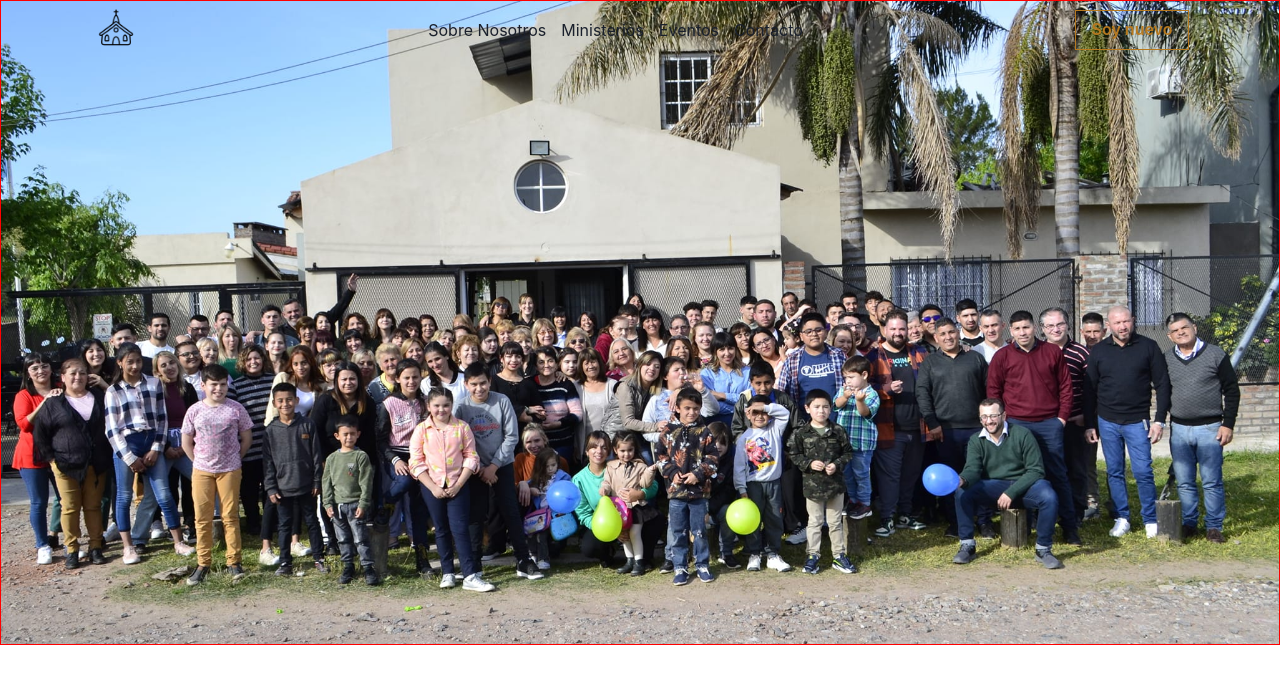
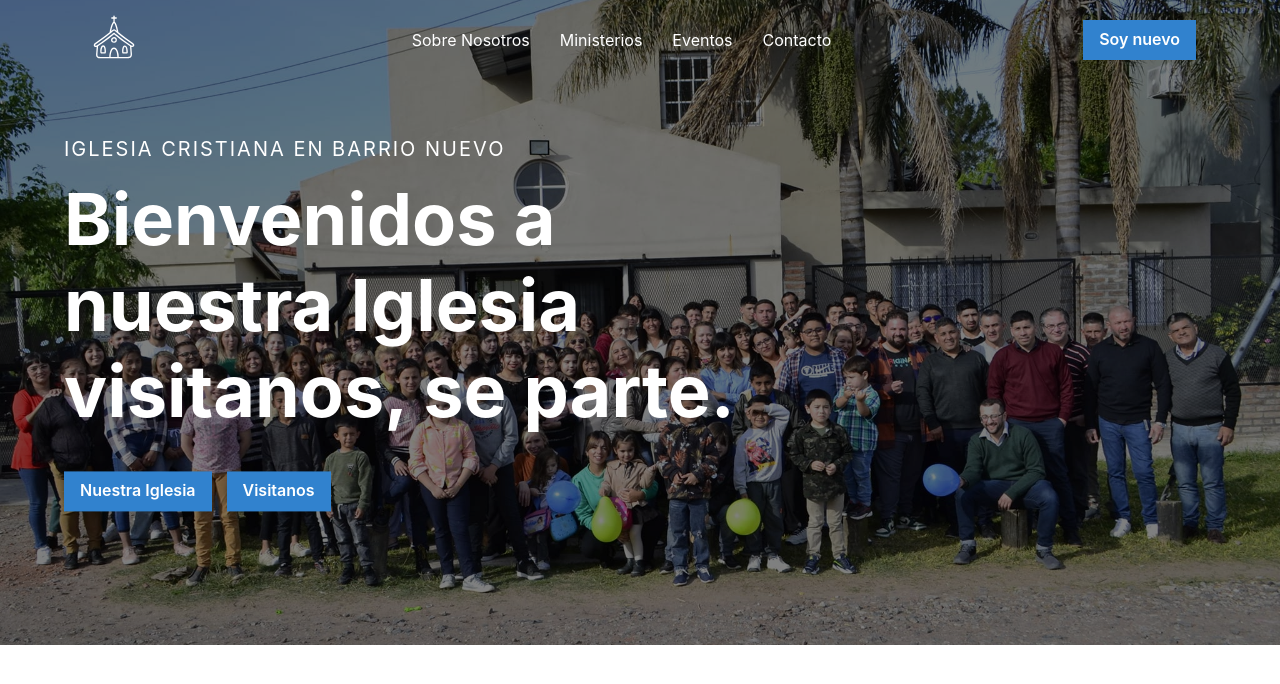
Before and after one commit to Agus9217/church-project, a Next.js app: page / in a window 1280 px wide. Shown: the top 684 px of the page. Built offline with nearby package versions, Linux system fonts and the light colour scheme.

Commit message:
terminando hero

```diff
--- a/src/app/components/hero/Hero.tsx
+++ b/src/app/components/hero/Hero.tsx
@@ -1,13 +1,12 @@
-import { Box, Img } from '@chakra-ui/react'
+import { Box, Button, Flex, Heading, Img, Text } from '@chakra-ui/react'
 
 export const Hero = () => {
   return (
     <Box
-      borderColor={'red'}
-      borderWidth={'thin'}
+      position={'relative'}
       maxW={'100%'}
       w={'100%'}
-      h={{ base: '500px', md: '600px', lg: '645px', '2xl': '900px' }}
+      h={{ base: '500px', md: '600px', lg: '645px', '2xl': '1200px' }}
     >
       <Img
         w={'100%'}
@@ -15,8 +14,60 @@ export const Hero = () => {
         src={'/hero-image.jpg'}
         alt='Imagen de la iglesia'
         objectFit={'cover'}
+        filter={'brightness(50%)'}
       />
+      <Box
+        maxW={'90%'}
+        w={'100%'}
+        position={'absolute'}
+        top={'50%'}
+        transform={'translate(-50%, -50%)'}
+        left={'50%'}
+        color={'white'}
+        textAlign={{ base: 'center', lg: 'left' }}
+      >
+        <Text
+          as={'h1'}
+          textTransform={'uppercase'}
+          letterSpacing={2}
+          fontSize={{ base: 'md', md: 'xl' }}
+          textShadow={'lg'}
+        >
+          Iglesia Cristiana en Barrio Nuevo
+        </Text>
+        <Heading
+          as={'h2'}
+          py={3}
+          fontSize={{ base: '3xl', md: '5xl', lg: '6xl', xl: '7xl' }}
+          textShadow={'lg'}
+          maxW={{ base: '100%', lg: '70%', xl: '60%', '2xl': '50%' }}
+          w={'100%'}
+        >
+          Bienvenidos a nuestra Iglesia visitanos, se parte.
+        </Heading>
+        <Flex
+          mt={6}
+          gap={'15px'}
+          justifyContent={{ base: 'center', lg: 'start' }}
+          alignItems={'center'}
+        >
+          <Button
+            colorScheme={'blue'}
+            rounded={'none'}
+            size={{ base: 'sm', md: 'md' }}
+          >
+            Nuestra Iglesia
+          </Button>
+          <Button
+            colorScheme={'blue'}
+            rounded={'none'}
+            size={{ base: 'sm', md: 'md' }}
 
+          >
+            Visitanos
+          </Button>
+        </Flex>
+      </Box>
     </Box>
   )
 }
--- a/src/app/components/navbar/DesktopNavbar.tsx
+++ b/src/app/components/navbar/DesktopNavbar.tsx
@@ -10,7 +10,8 @@ export const DesktopNavbar = () => {
       flexDirection={'row'}
       justifyContent={'center'}
       alignItems={'center'}
-      gap={'15px'}
+      gap={'30px'}
+      color={'white'}
     >
       {
         navItem.map(item => (
--- a/src/app/components/navbar/MobileNavbar.tsx
+++ b/src/app/components/navbar/MobileNavbar.tsx
@@ -8,8 +8,9 @@ export const MobileNavbar = () => {
       autoSelect={false}
     >
       <MenuButton
+        color={'white'}
         as={IconButton}
-        icon={<IoMenuOutline size={'24px'} />}
+        icon={<IoMenuOutline size={'30px'} />}
         variant={'ghost'}
         _hover={{
           style: 'none'
--- a/src/app/components/navbar/Navbar.tsx
+++ b/src/app/components/navbar/Navbar.tsx
@@ -1,5 +1,4 @@
-import { Button, Flex, Show, Stack } from '@chakra-ui/react'
-import Image from 'next/image'
+import { Button, Flex, Img, Show, Stack } from '@chakra-ui/react'
 import { DesktopNavbar } from './DesktopNavbar'
 import { MobileNavbar } from './MobileNavbar'
 
@@ -7,10 +6,11 @@ export const Navbar = () => {
   return (
     <Stack
       as={'header'}
+      py={2}
       position={'fixed'}
       spacing={0}
       w={'100%'}
-      minH={'60px'}
+      minH={{ base: '60px', lg: '80px' }}
       direction={'row'}
       zIndex={1000}
     >
@@ -20,11 +20,12 @@ export const Navbar = () => {
         alignItems={'center'}
         justifyContent={'center'}
       >
-        <Image
-          src={'/worship-church-logo.png'}
-          width={50}
-          height={50}
+        <Img
+          src={'/worship-church.svg'}
+          width={{ base: '60px' }}
+          height={{ base: '60px' }}
           alt='Logo iglesia'
+          fill={'white'}
         />
       </Flex>
       <Flex
@@ -49,8 +50,7 @@ export const Navbar = () => {
           above={'lg'}
         >
           <Button
-            colorScheme='yellow'
-            variant={'outline'}
+            colorScheme='blue'
             rounded={'none'}
           >
             Soy nuevo
```
Also changed, not shown: public/worship-church.svg (added).
